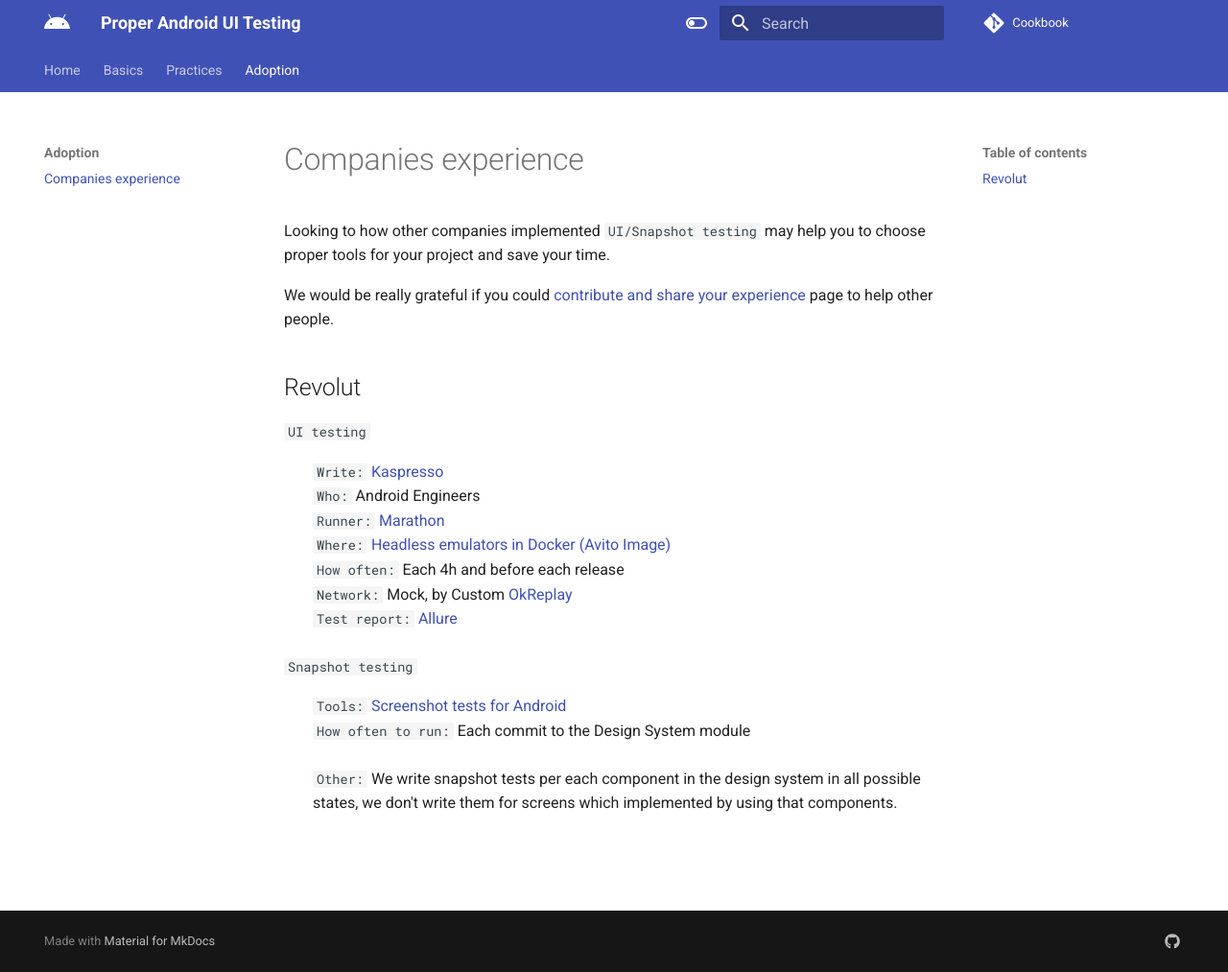
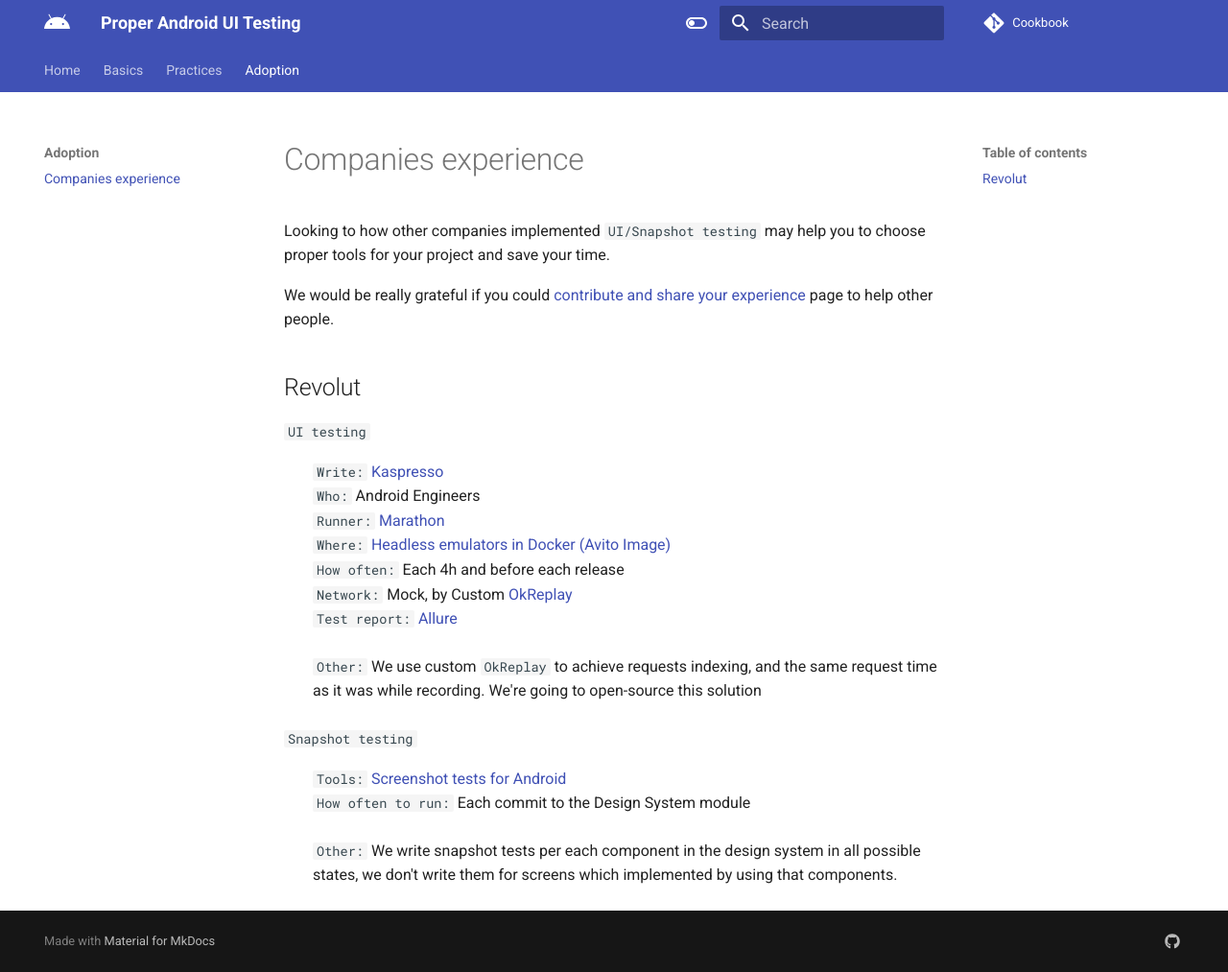
Before and after one commit to android-ui-testing/Cookbook, an MkDocs documentation site: the page built from docs/content/adoption/companies_experience.md, in a window 1280 px wide and 1013 px high. Shown: the whole window at 96% size. Built offline with MkDocs 1.6.1 and Material for MkDocs 9.7.7, drawn with Linux system fonts in a browser that asks for light colours; comment, search, counter and statistics services are not loaded.

Commit message:
fixed remarks

```diff
--- a/docs/content/adoption/companies_experience.md
+++ b/docs/content/adoption/companies_experience.md
@@ -20,6 +20,9 @@
 `Network:` Mock, by Custom [OkReplay](https://github.com/airbnb/okreplay) <br>
 `Test report:` [Allure](http://allure.qatools.ru/)<br>
 
+: `Other:` We use custom `OkReplay` to achieve requests indexing, and the same request time as it was while recording.
+We're going to open-source this solution
+
 `Snapshot testing`
 
 :   `Tools:` [Screenshot tests for Android](https://github.com/facebook/screenshot-tests-for-android) <br>
```
